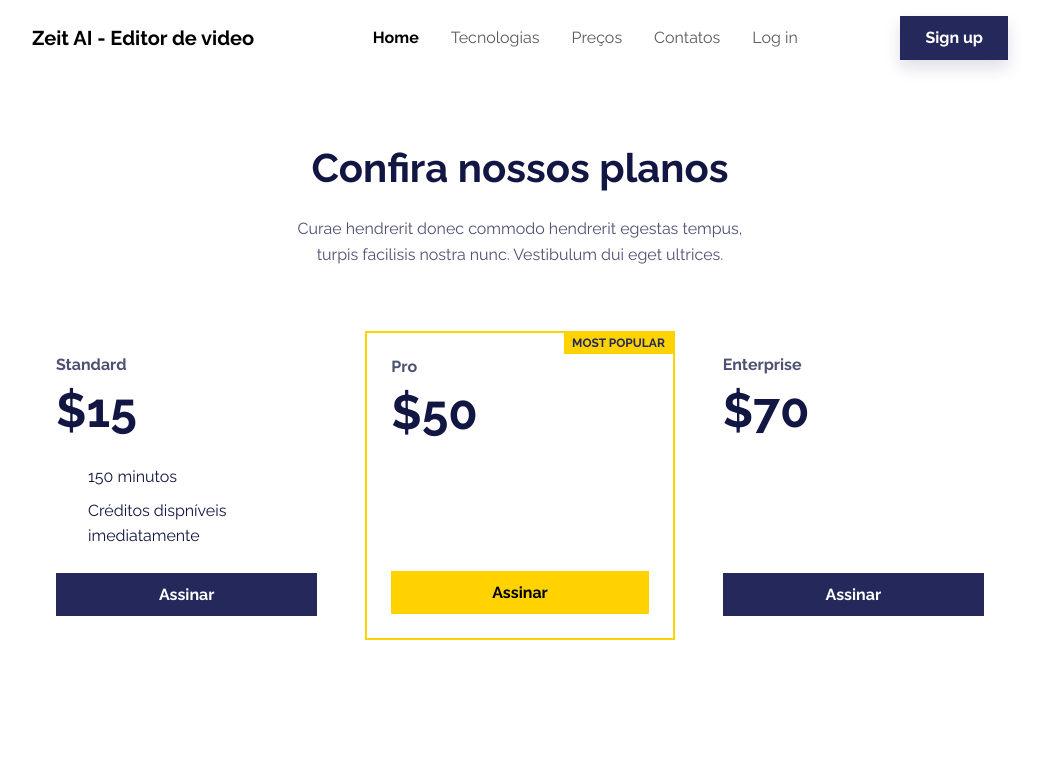
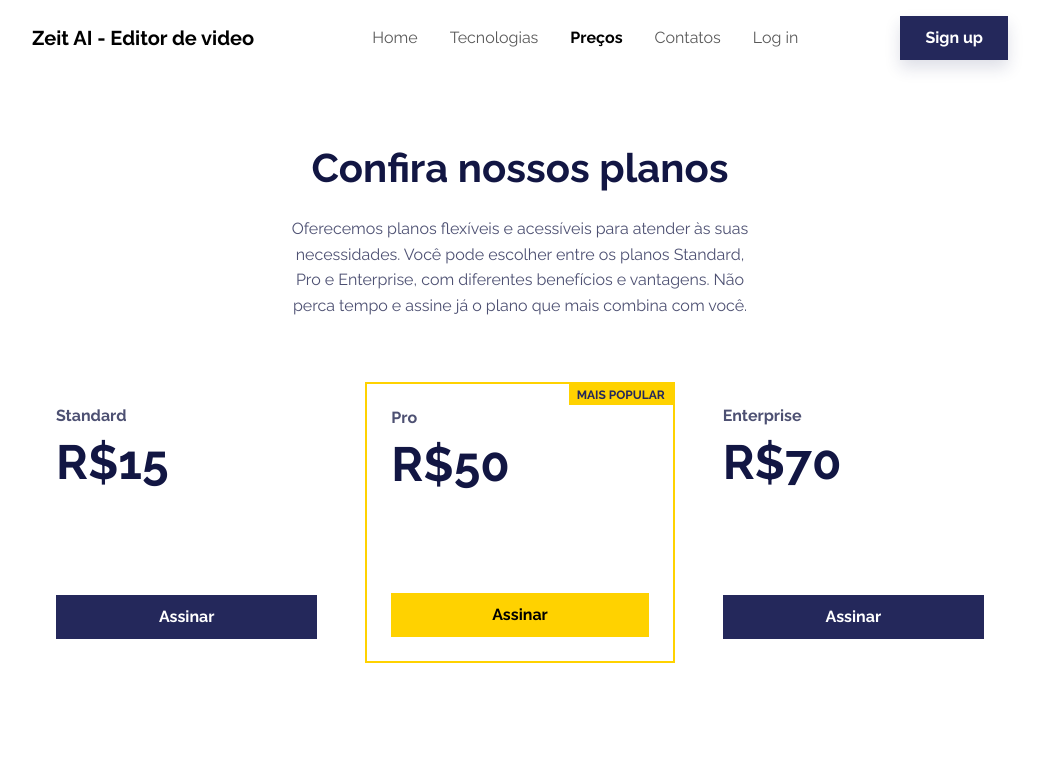
Before and after one commit to luisdonin/Zeit-AI-Video-Editor, a website: page pages/pricing.html in a window 1280 px wide. Shown: the top 781 px of the page, without its empty margins (120-1162 px from the left). Drawn offline with Linux system fonts and the light colour scheme; files that its build step writes are made by us from their sources; files whose address does not match are found by name.

Commit message:
Nav bar and title changes

```diff
--- a/pages/pricing.html
+++ b/pages/pricing.html
@@ -16,9 +16,9 @@
         <div class="container"><a class="navbar-brand d-flex align-items-center" href="/"><span>Zeit AI - Editor de video</span></a><button data-bs-toggle="collapse" class="navbar-toggler" data-bs-target="#navcol-1"><span class="visually-hidden">Toggle navigation</span><span class="navbar-toggler-icon"></span></button>
             <div class="collapse navbar-collapse" id="navcol-1">
                 <ul class="navbar-nav mx-auto">
-                    <li class="nav-item"><a class="nav-link active" href="/index">Home</a></li>
+                    <li class="nav-item"><a class="nav-link " href="/index">Home</a></li>
                     <li class="nav-item"><a class="nav-link" href="/integrations">Tecnologias</a></li>
-                    <li class="nav-item"><a class="nav-link" href="/pricing">Preços</a></li>
+                    <li class="nav-item"><a class="nav-link active" href="/pricing">Preços</a></li>
                     <li class="nav-item"><a class="nav-link" href="/contacts">Contatos</a></li>
                     <li class="nav-item"><a class="nav-link" href="/login">Log in</a></li>
                 </ul><a class="btn btn-primary shadow" role="button" href="signup.html">Sign up</a>
@@ -30,7 +30,7 @@
             <div class="row mb-5">
                 <div class="col-md-8 col-xl-6 text-center mx-auto">
                     <h2 class="display-6 fw-bold mb-4">Confira nossos planos<span class="underline"></span></h2>
-                    <p class="text-muted">Curae hendrerit donec commodo hendrerit egestas tempus, turpis facilisis nostra nunc. Vestibulum dui eget ultrices.</p>
+                    <p class="text-muted">Oferecemos planos flexíveis e acessíveis para atender às suas necessidades. Você pode escolher entre os planos Standard, Pro e Enterprise, com diferentes benefícios e vantagens. Não perca tempo e assine já o plano que mais combina com você.</p>
                 </div>
             </div>
             <div class="row gy-4 row-cols-1 row-cols-md-2 row-cols-lg-3">
@@ -39,10 +39,10 @@
                         <div class="card-body d-flex flex-column justify-content-between p-4">
                             <div>
                                 <h6 class="fw-bold text-muted">Standard</h6>
-                                <h4 class="display-5 fw-bold mb-4">$15</h4>
+                                <h4 class="display-5 fw-bold mb-4">R$15</h4>
                                 <ul class="list-unstyled">
-                                    <li class="d-flex mb-2"><span class="bs-icon-xs bs-icon-rounded bs-icon me-2"></span><span>150 minutos</span></li>
-                                    <li class="d-flex mb-2"><span class="bs-icon-xs bs-icon-rounded bs-icon me-2"></span><span>Créditos dispníveis imediatamente</span></li>
+                                    <li class="d-flex mb-2"><span class="bs-icon-xs bs-icon-rounded bs-icon me-2"></span><span></span></li>
+                                    <li class="d-flex mb-2"><span class="bs-icon-xs bs-icon-rounded bs-icon me-2"></span><span></span></li>
                                     <li class="d-flex mb-2"></li>
                                 </ul>
                             </div><a class="btn btn-primary" role="button" href="#">Assinar</a>
@@ -51,10 +51,10 @@
                 </div>
                 <div class="col">
                     <div class="card border-warning border-2 h-100">
-                        <div class="card-body d-flex flex-column justify-content-between p-4"><span class="badge bg-warning position-absolute top-0 end-0 rounded-bottom-left text-uppercase text-primary">Most Popular</span>
+                        <div class="card-body d-flex flex-column justify-content-between p-4"><span class="badge bg-warning position-absolute top-0 end-0 rounded-bottom-left text-uppercase text-primary">Mais popular</span>
                             <div>
                                 <h6 class="fw-bold text-muted">Pro</h6>
-                                <h4 class="display-5 fw-bold mb-4">$50</h4>
+                                <h4 class="display-5 fw-bold mb-4">R$50</h4>
                                 <ul class="list-unstyled">
                                     <li class="d-flex mb-2"></li>
                                     <li class="d-flex mb-2"></li>
@@ -68,7 +68,7 @@
                         <div class="card-body d-flex flex-column justify-content-between p-4">
                             <div class="pb-4">
                                 <h6 class="fw-bold text-muted">Enterprise</h6>
-                                <h4 class="display-5 fw-bold mb-4">$70</h4>
+                                <h4 class="display-5 fw-bold mb-4">R$70</h4>
                             </div><a class="btn btn-primary" role="button" href="#">Assinar</a>
                         </div>
                     </div>
```
Also changed, not shown: pages/contacts.html (+2 -2 lines), pages/integrations.html (+5 -7 lines), pages/login.html (+2 -2 lines).
